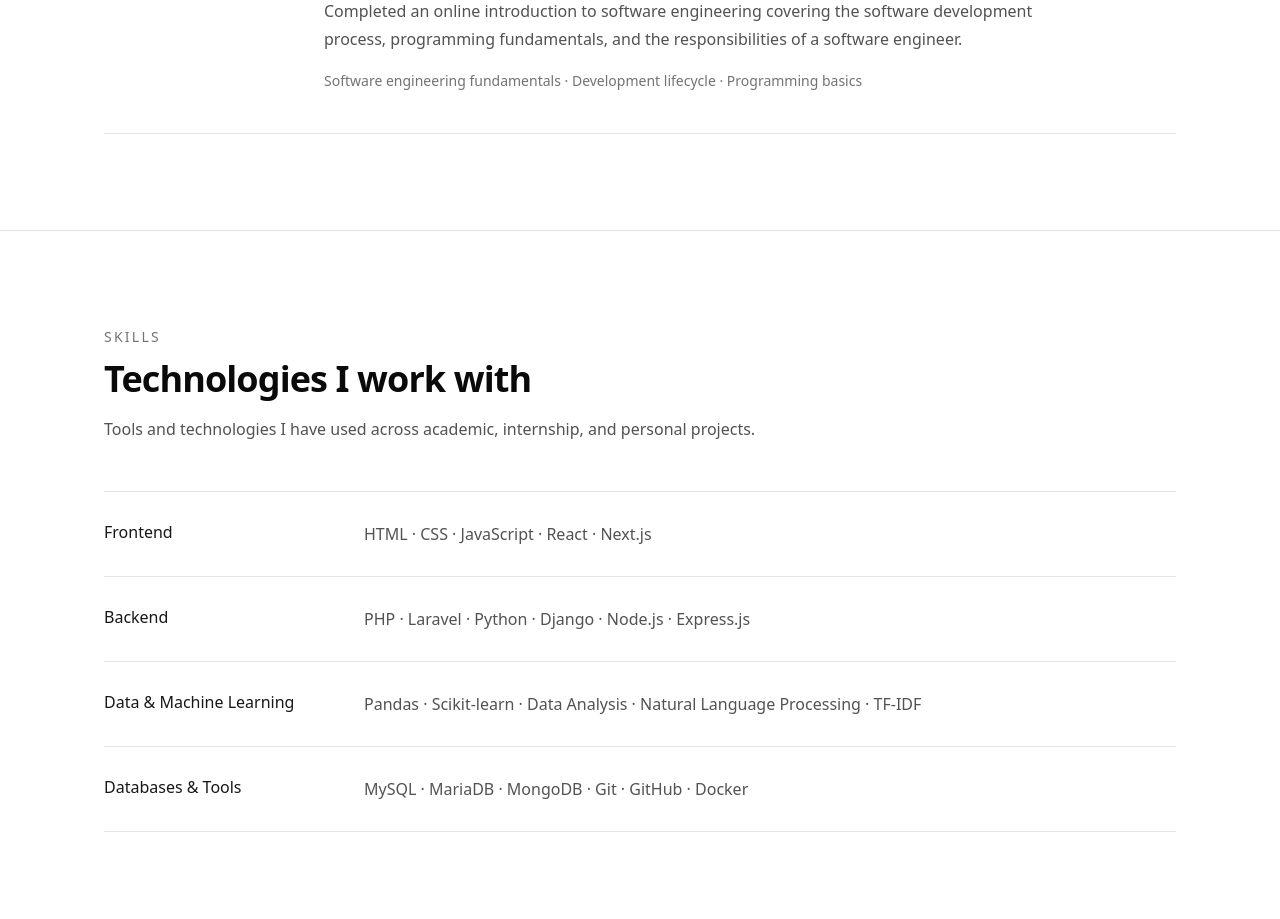
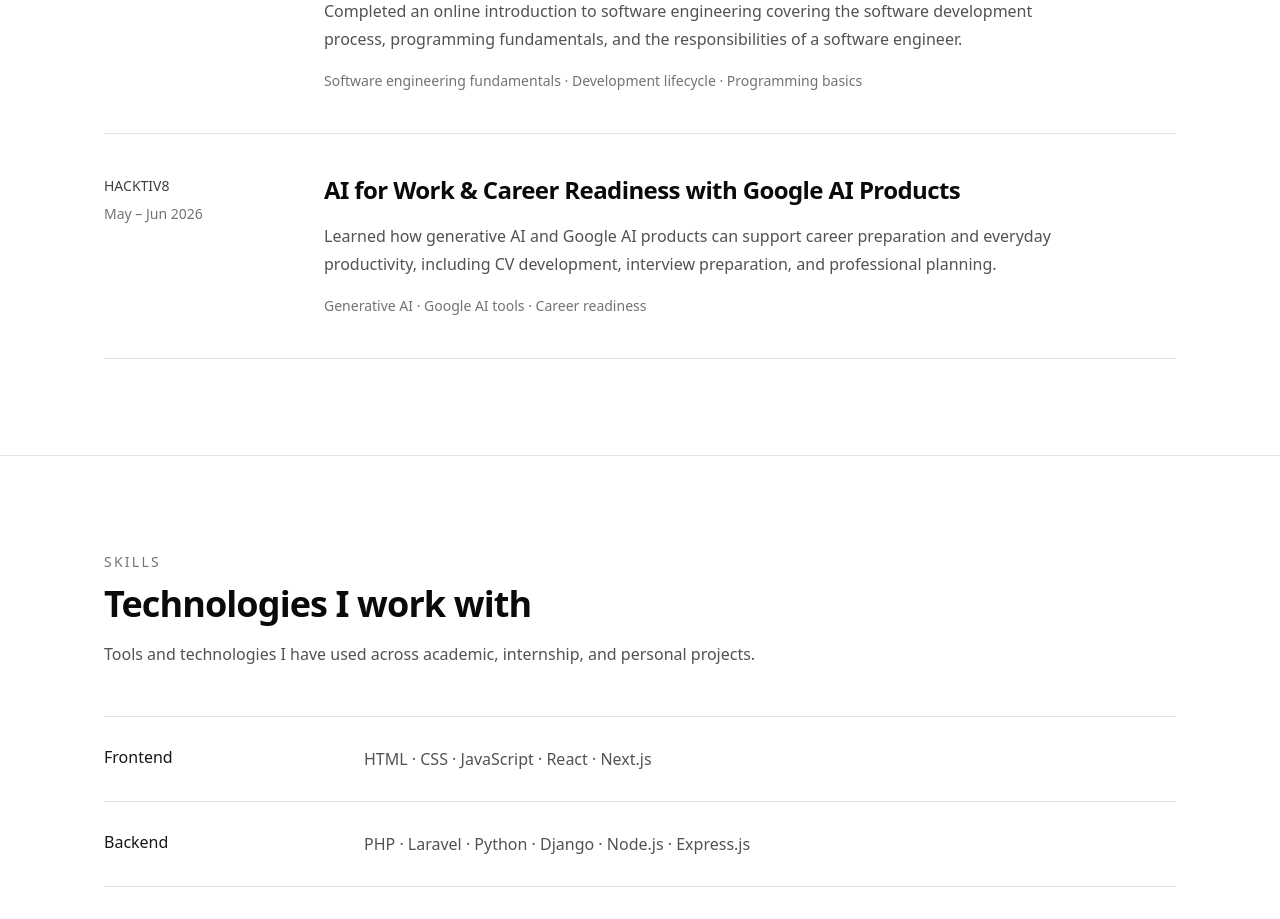
Before and after one commit to farrellokajaya/farrel-portofolio, a Next.js app: page / in a window 1280 px wide. Shown: the part 4302-5221 px from the top of the page. Built offline with nearby package versions, Linux system fonts and the light colour scheme.

Commit message:
feat: update traning_2

```diff
--- a/src/data/training.ts
+++ b/src/data/training.ts
@@ -21,4 +21,12 @@ export const trainingItems: TrainingItem[] = [
       "Programming basics",
     ],
   },
+  {
+    title: "AI for Work & Career Readiness with Google AI Products",
+    provider: "HACKTIV8",
+    period: "May – Jun 2026",
+    summary:
+      "Learned how generative AI and Google AI products can support career preparation and everyday productivity, including CV development, interview preparation, and professional planning.",
+    topics: ["Generative AI", "Google AI tools", "Career readiness"],
+  },
 ];
```
